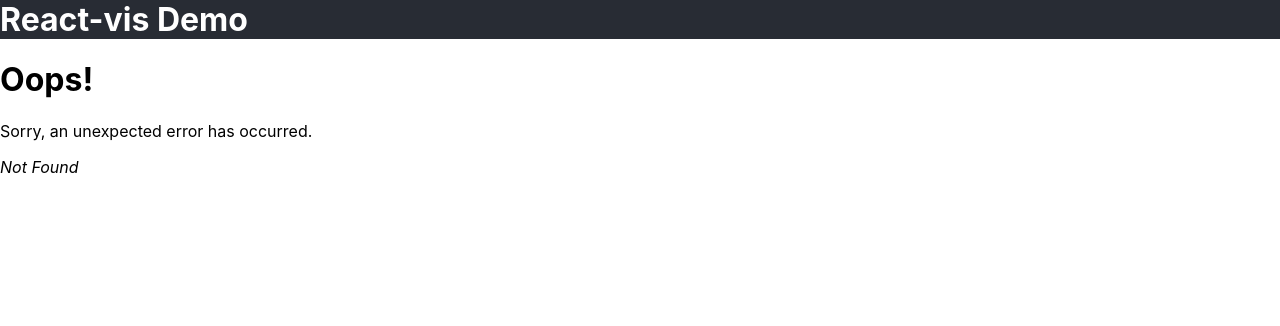
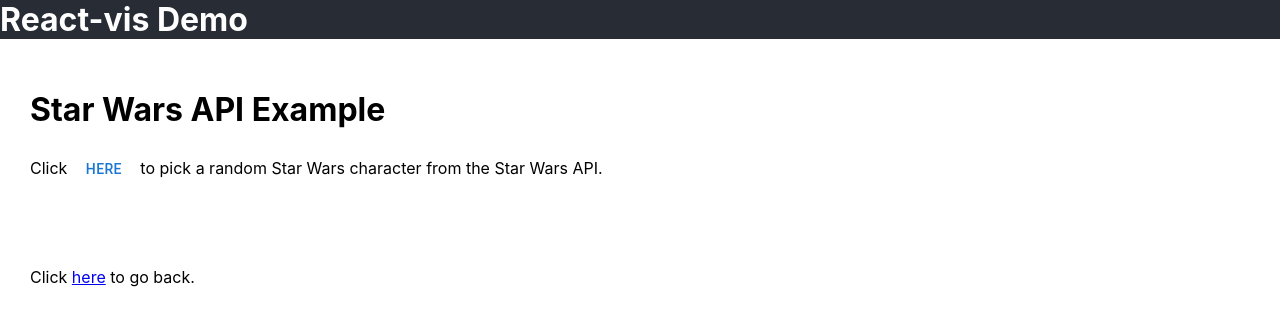
Before and after one commit to jukebox017/qnd, a React (Create React App) app: page /star-wars in a window 1280 px wide. Before the commit this address had no page. Shown: the top 326 px of the page. Built offline with nearby package versions, Linux system fonts and the light colour scheme.

Commit message:
Add Star Wars API example

```diff
--- a/src/App.tsx
+++ b/src/App.tsx
@@ -31,6 +31,9 @@
       <div style={{color: 'white'}}>
         Click <Link to={`bar-chart`}>here</Link> to see a simple bar chart.
       </div>
+      <div style={{color: 'white'}}>
+        Click <Link to={`star-wars`}>here</Link> to fetch data from the Star Wars API.
+      </div>
       <div style={{color: 'white', margin: '20px 0'}}>
         Click <Button onClick={changeBgColor}>here</Button> to change the background color to a random color.
       </div>
--- /dev/null
+++ b/src/Swapi/index.tsx
@@ -0,0 +1,47 @@
+import { Button, CircularProgress } from '@mui/material';
+import React, { useState } from 'react';
+import { Link } from 'react-router-dom';
+
+function Swapi() {
+  let [person, setPerson] = useState<string>('');
+  let [fetching, setIsFetching] = useState<boolean>(false);
+
+  const getStarWarsPerson = async() => {
+    setIsFetching(true);
+    const randomInt = Math.floor(Math.random() * 49) + 1;
+    const res = await fetch(`https://swapi.dev/api/people/${randomInt}`);
+    const json = await res.json();
+    setPerson(json.name);
+    setIsFetching(false);
+  }
+
+  return (
+    <div style={{padding: '30px'}}>
+      <h1 style={{color: 'black'}}>Star Wars API Example</h1>
+
+      {!person && !fetching && (
+        <p>Click <Button onClick={getStarWarsPerson}>here</Button> to pick a random Star Wars character from the Star Wars API.</p>
+      )}
+
+      {fetching && (
+        <div>
+          <p>Retreiving Star Wars character...</p>
+          <CircularProgress />
+        </div>
+      )}
+
+      {person && (
+        <div>
+          <p>Your random Star Wars character is:</p>
+          <h2 style={{color: 'black'}}>{person}</h2>
+        </div>
+      )}
+
+      <div style={{marginTop: '80px'}}>
+        Click <Link to={`/`}>here</Link> to go back.
+      </div>
+    </div>
+  )
+}
+
+export default Swapi;
```
Also changed, not shown: src/index.tsx (+6 -1 lines).
